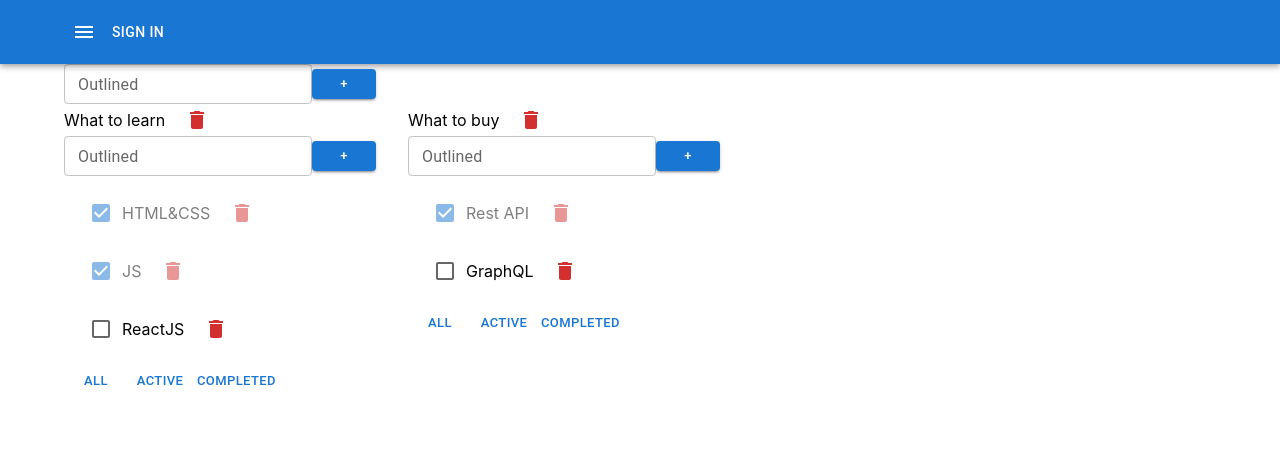
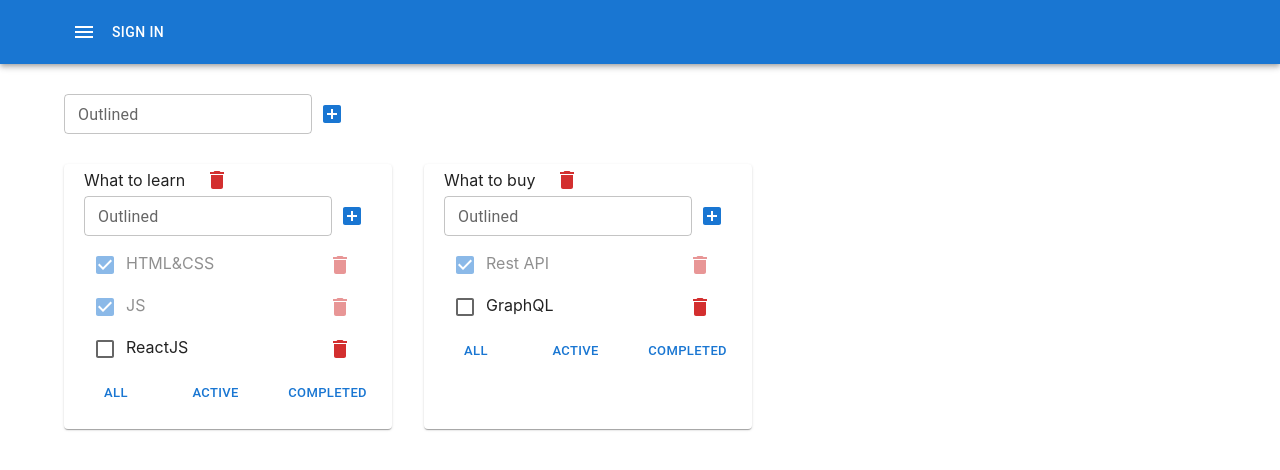
Before and after one commit to FillArt/todo-vite, a React (Vite) app: page / in a window 1280 px wide. Shown: the top 470 px of the page. Built offline with nearby package versions, Linux system fonts and the light colour scheme.

Commit message:
style: added nicer styling

```diff
--- a/src/App.tsx
+++ b/src/App.tsx
@@ -12,6 +12,9 @@ import MenuIcon from '@mui/icons-material/Menu'
 
 import Container from '@mui/material/Container'
 import Grid from '@mui/material/Grid2'
+
+import Paper from '@mui/material/Paper'
+
 
 export type Task = {
     id: string,
@@ -91,7 +94,7 @@ export const App = () => {
     return (
         <div className="app">
 
-            <AppBar position="static">
+            <AppBar position="static" sx={{ mb: '30px' }}>
                 <Toolbar>
                     <Container maxWidth={'lg'}>
                         <IconButton color="inherit">
@@ -103,7 +106,7 @@ export const App = () => {
             </AppBar>
 
             <Container maxWidth={'lg'}>
-                <Grid container>
+                <Grid container sx={{ mb: '30px' }}>
                     <CreateItemForm onCreateItem={createTodoList}/>
                 </Grid>
 
@@ -118,6 +121,7 @@ export const App = () => {
                             filteredTasks = tasks[todo.id].filter(task => task.isDone)
                         }
                         return (
+                            <Paper sx={{ p: '0 20px 20px 20px' }}>
                                 <TodoListItem
                                     key={todo.id}
                                     todo={todo}
@@ -130,6 +134,7 @@ export const App = () => {
                                     changeTaskTitle={changeTaskTitle}
                                     changeTodoListTitle={changeTodoListTitle}
                                 />
+                            </Paper>
                         )
                     })}
                 </Grid>
--- a/src/CreateItemForm.tsx
+++ b/src/CreateItemForm.tsx
@@ -1,5 +1,6 @@
 import {type ChangeEvent, type KeyboardEvent, useState} from 'react'
-import {ButtonBase} from "./assets/components/ButtonBase.tsx";
+import AddBoxIcon from '@mui/icons-material/AddBox'
+import IconButton from '@mui/material/IconButton'
 import TextField from "@mui/material/TextField";
 
 
@@ -33,7 +34,7 @@ export const CreateItemForm = ({onCreateItem}: Props) => {
     }
 
     return (
-        <div style={{display: 'flex', flexDirection: 'row', alignItems: 'center'}}>
+        <div style={{display: 'flex'}}>
             <TextField
                 label="Outlined"
                 value={title}
@@ -44,7 +45,9 @@ export const CreateItemForm = ({onCreateItem}: Props) => {
                 onKeyDown={createItemOnEnterHandler} variant="outlined"/>
 
 
-            <ButtonBase title={'+'} onClick={createItemHandler}/>
+            <IconButton onClick={createItemHandler} color={'primary'}>
+                <AddBoxIcon/>
+            </IconButton>
         </div>
     )
 }
--- a/src/TodoListItem.tsx
+++ b/src/TodoListItem.tsx
@@ -7,6 +7,7 @@ import DeleteIcon from '@mui/icons-material/Delete'
 import Checkbox from "@mui/material/Checkbox";
 import List from '@mui/material/List'
 import ListItem from '@mui/material/ListItem'
+import Box from "@mui/material/Box";
 
 type TodoListProps = {
     todo: Todolist,
@@ -47,13 +48,13 @@ export const TodoListItem = ({
     return (
         <div>
             <div className={'container'}>
-                <EditableSpan value={title} onChange={changeTodoListTitleHandler}  />
+                <EditableSpan value={title} onChange={changeTodoListTitleHandler}/>
                 <ButtonBase onClick={() => deleteTodoList(id)} color={'error'} style={'text'}>
                     <DeleteIcon/>
                 </ButtonBase>
             </div>
 
-            <CreateItemForm onCreateItem={createTaskHandler} />
+            <CreateItemForm onCreateItem={createTaskHandler}/>
 
             {tasks.length === 0 ? (
                 <p>Тасок нет</p>
@@ -73,9 +74,14 @@ export const TodoListItem = ({
                         }
 
                         return (
-                            <ListItem key={task.id} className={task.isDone ? 'is-done' : ''}>
-                                <Checkbox checked={task.isDone} onChange={changeTaskStatusHandler} />
-                                <EditableSpan value={task.title} onChange={changeTaskTitleHandler} />
+                            <ListItem key={task.id}
+                                      sx={{p: 0, justifyContent: 'space-between', w: 100, opacity: task.isDone ? 0.5 : 1}}
+                                      className={task.isDone ? 'is-done' : ''}>
+                                <div>
+                                    <Checkbox checked={task.isDone} onChange={changeTaskStatusHandler}/>
+                                    <EditableSpan value={task.title} onChange={changeTaskTitleHandler}/>
+                                </div>
+
                                 <ButtonBase onClick={() => deleteTaskHandler()} color={'error'} style={'text'}>
                                     <DeleteIcon/>
                                 </ButtonBase>
@@ -86,14 +92,14 @@ export const TodoListItem = ({
                 </List>
             )}
 
-            <div>
+            <Box sx={{display: 'flex', justifyContent: 'space-between'}}>
                 <ButtonBase className={filter === 'all' ? 'active-filter' : ''} style={'text'} title="All"
                             onClick={() => changeFilterHandler('all')}/>
                 <ButtonBase className={filter === 'active' ? 'active-filter' : ''} style={'text'} title="Active"
                             onClick={() => changeFilterHandler('active')}/>
                 <ButtonBase className={filter === 'completed' ? 'active-filter' : ''} style={'text'} title="Completed"
                             onClick={() => changeFilterHandler('completed')}/>
-            </div>
+            </Box>
         </div>
     );
 };
```
Lines whose indentation alone changed are shown as unchanged.
